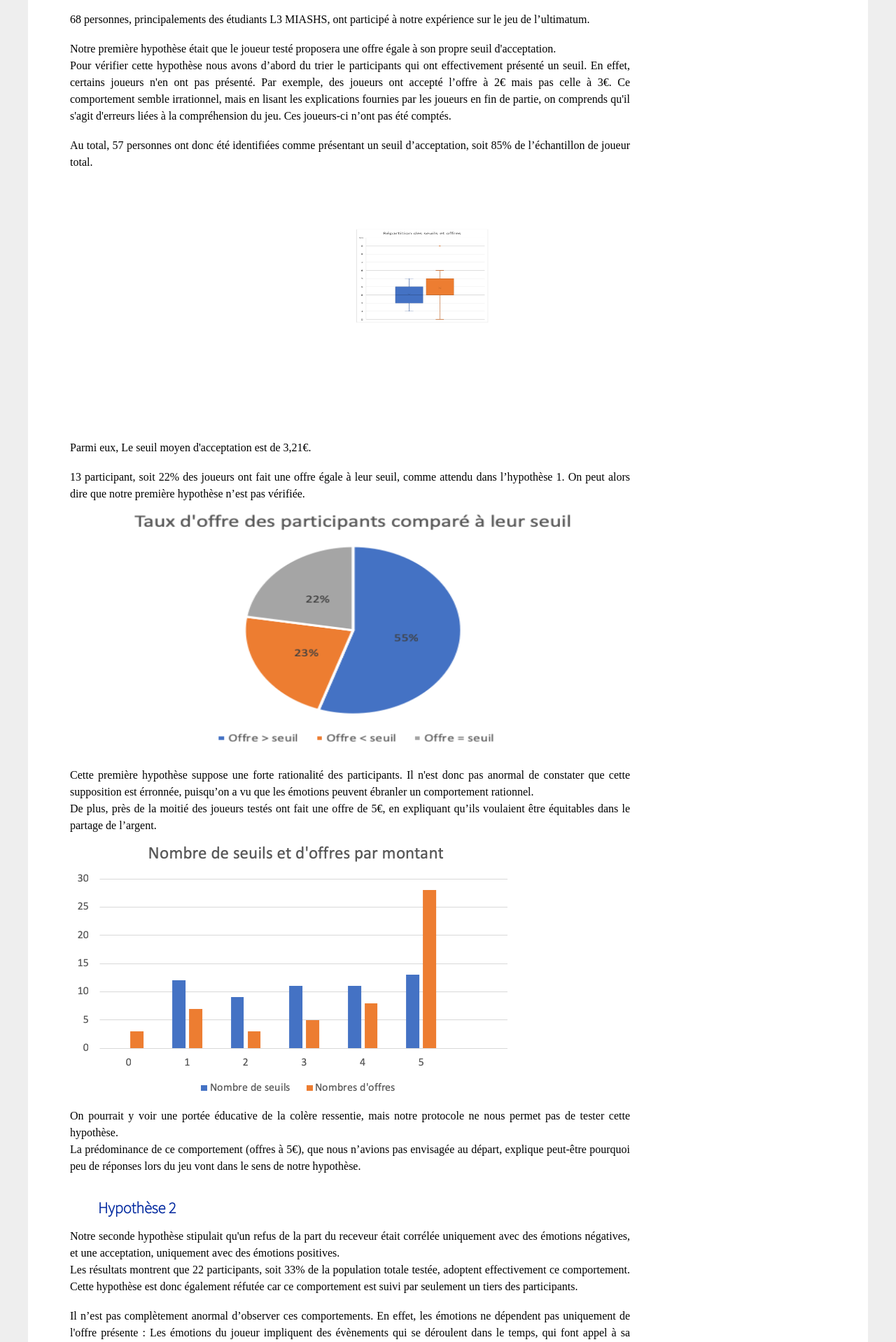
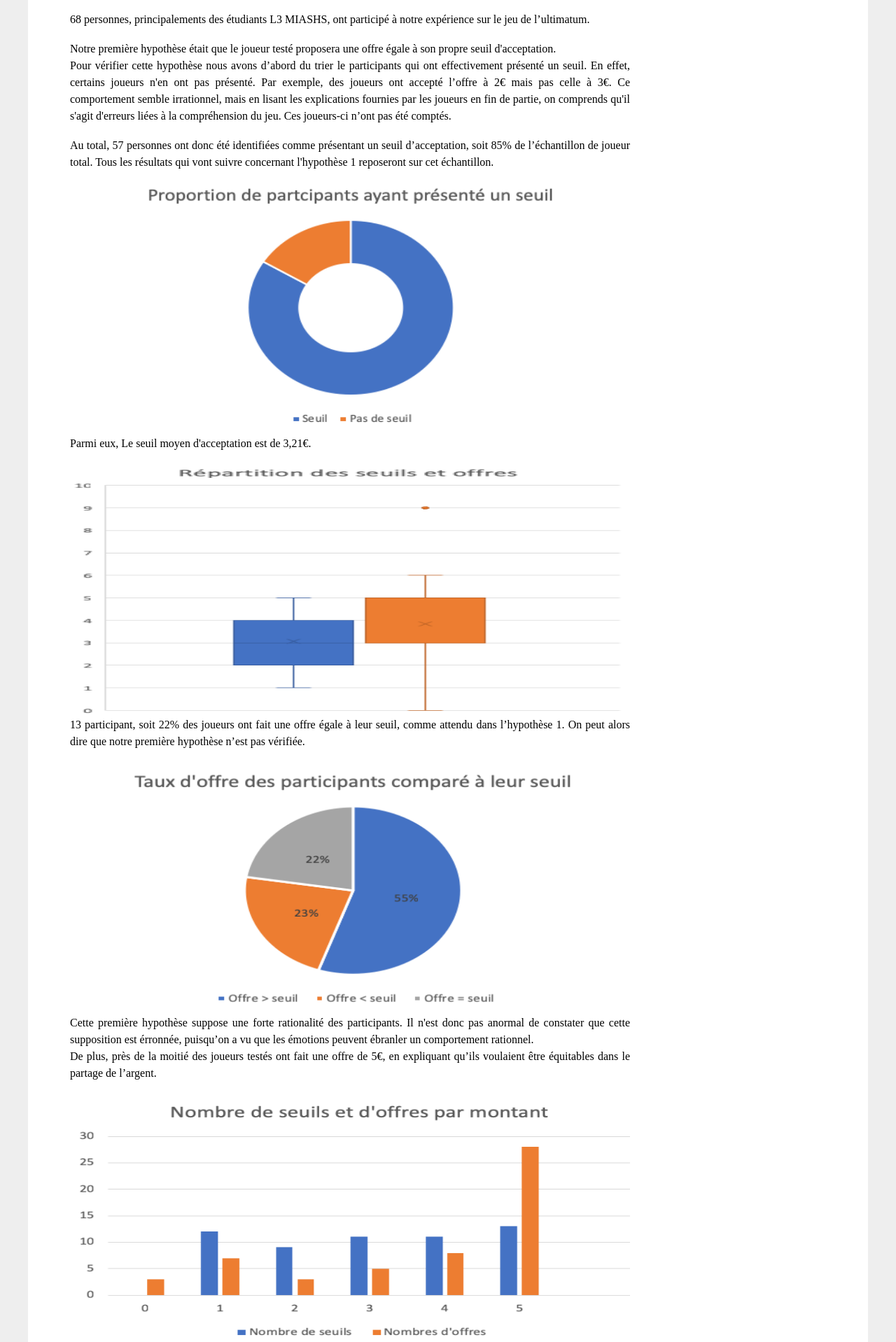
Before and after one commit to Jadounix/economie_colere, a PHP site: page /P4.php in a window 1280 px wide. Shown: the part 2023-3941 px from the top of the page at 70% size. Run offline with PHP 8.4, Linux system fonts and the light colour scheme; some libraries are stand-ins or nearby versions.

Commit message:
Amélioration p4

```diff
--- a/P4.php
+++ b/P4.php
@@ -82,14 +82,19 @@
 		<h3>Hypothèse 1</h3>
 		<p>68 personnes, principalements des étudiants L3 MIASHS, ont participé à notre expérience sur le jeu de l’ultimatum.</p>
 		<p>Notre première hypothèse était que le joueur testé proposera une offre égale à son propre seuil d'acceptation. <br>Pour vérifier cette hypothèse nous avons d’abord du trier le participants qui ont effectivement présenté un seuil. En effet, certains joueurs n'en ont pas présenté. Par exemple, des joueurs ont accepté l’offre à 2€ mais pas celle  à 3€. Ce comportement semble irrationnel, mais en lisant les explications fournies par les joueurs en fin de partie, on comprends qu'il s'agit d'erreurs liées à la compréhension du jeu. Ces joueurs-ci
-		n’ont pas été comptés.</p><p>Au total, 57 personnes ont donc été identifiées comme présentant un seuil d’acceptation, soit 85% de l’échantillon de joueur total. <br> <img src="images/P4/thresholds_plot.png" class="chart" alt="Graphique montrant la répartition des seuils"> <br> Parmi eux, Le seuil moyen d'acceptation
+		n’ont pas été comptés.</p><p>Au total, 57 personnes ont donc été identifiées comme présentant un seuil d’acceptation, soit 85% de l’échantillon de joueur total. Tous les résultats qui vont suivre concernant l'hypothèse 1 reposeront sur cet échantillon.</p>
+			<img src="images/P4/hasThreshold_ratio.png" class="chart" alt="">
+
+		<p>Parmi eux, Le seuil moyen d'acceptation
 		est de 3,21€. </p>
 
-		<p>13 participant, soit 22% des joueurs ont fait une offre égale à leur seuil, comme attendu dans l’hypothèse 1. On peut alors dire que notre première hypothèse n’est pas vérifiée. <br>
-		<img src="images/P4/offers_pie.png" class="chart" alt=""> </p>
+		<img src="images/P4/thresholds_offers_whisker_plot.png" alt="Graphique montrant la répartition des seuils" class="chart">
+
+		<p>13 participant, soit 22% des joueurs ont fait une offre égale à leur seuil, comme attendu dans l’hypothèse 1. On peut alors dire que notre première hypothèse n’est pas vérifiée. <br></p>
+		<img src="images/P4/offers_pie.png" class="chart" alt="">
 
 
-		<p>Cette première hypothèse suppose une forte rationalité des participants. Il n'est donc pas anormal de constater que cette supposition est érronnée, puisqu’on a vu que les émotions peuvent ébranler un comportement rationnel. <br> De plus, près de la moitié des joueurs testés ont fait une offre de 5€, en expliquant qu’ils voulaient être équitables dans le partage de l’argent. <br> <img src="images/P4/thresholds_offers_bars.png" alt=""> <br> On pourrait y voir une portée éducative de la colère ressentie, mais notre protocole ne nous permet pas de tester cette hypothèse.<br>La prédominance de ce comportement (offres à 5€), que nous n’avions pas envisagée au départ, explique peut-être pourquoi peu de réponses lors du jeu vont dans le sens de notre hypothèse.</p>
+		<p>Cette première hypothèse suppose une forte rationalité des participants. Il n'est donc pas anormal de constater que cette supposition est érronnée, puisqu’on a vu que les émotions peuvent ébranler un comportement rationnel. <br> De plus, près de la moitié des joueurs testés ont fait une offre de 5€, en expliquant qu’ils voulaient être équitables dans le partage de l’argent.</p> <img class="chart" src="images/P4/thresholds_offers_bars.png" alt=""> <p>La prédominance de ce comportement (offres à 5€), que nous n’avions pas envisagée au départ, explique peut-être pourquoi peu de réponses lors du jeu vont dans le sens de notre hypothèse. <a href="#offres-5-euros">(Nous allons en re-parler)</a> </p>
 		<h3>Hypothèse 2</h3>
 		<p>Notre seconde hypothèse stipulait qu'un refus de la part du receveur était corrélée uniquement avec des émotions négatives, et une acceptation, uniquement avec des émotions positives.
 		<br> Les résultats montrent que 22 participants, soit 33% de la population totale testée, adoptent effectivement ce comportement. Cette hypothèse est donc également réfutée car ce comportement est suivi par seulement un tiers des participants.</p>
@@ -100,10 +105,13 @@
 
 		<h3>Autres résultats</h3>
 
-		<p>49 % des joueurs testés ont fait une offre de 5€. Dans les commentaires que les participants ont écrits pour expliquer cette offre, on retrouve à chaque fois que le joueur testé a voulu être “juste” ou “équitable” avec un partage
+		<p id="offres-5-euros">49 % des joueurs testés ont fait une offre de 5€.</p>
+		<img src="images/P4/offers_repartition.png" alt="Graphique montrant la répartition des seuils" class="chart">
+		<p>Dans les commentaires que les participants ont écrits pour expliquer cette offre, on retrouve à chaque fois que le joueur testé a voulu être “juste” ou “équitable” avec un partage
 			égal. On peut faire le lien avec le résultat précédent. L’induction de la colère peut donner aux personnes une envie de justice qui les pousse à adopter ce comportement “juste”.
 			On peut supposer que ce comportement s’explique en partie par l’envie de donner une image positive de soi.
 		</p>
+		<p>On Également pourrait y voir une portée éducative de la colère ressentie, mais notre protocole ne nous permet pas de tester cette hypothèse.</p>
 
 		<h2>Conclusion</h2>
 		<p>La non cohérence des résultats avec notre hypothèse peut aussi être expliqué par les limites du protocole. Par exemple, il est plus aisé pour les participants de faire des offres hautes puisque la monnaie est fictive. Du fait que les
```
